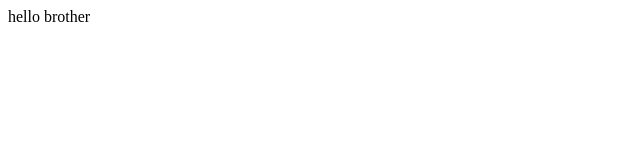
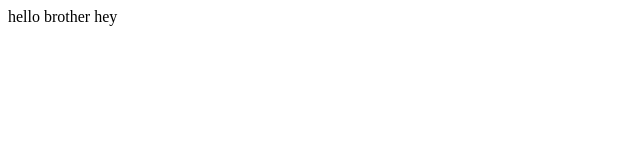
Before and after one commit to Abhishek9-create/Myfirstcodeingit2demo, a plain HTML site: page Myfirstproject1demo/index.html in a window 1280 px wide. Shown: the full height of the page, 0-640 px from the left. Drawn offline with Linux system fonts and the light colour scheme.

```diff
--- a/Myfirstproject1demo/index.html
+++ b/Myfirstproject1demo/index.html
@@ -1,3 +1,3 @@
 <p>
-    hello brother
+    hello brother hey
 </p>
```
